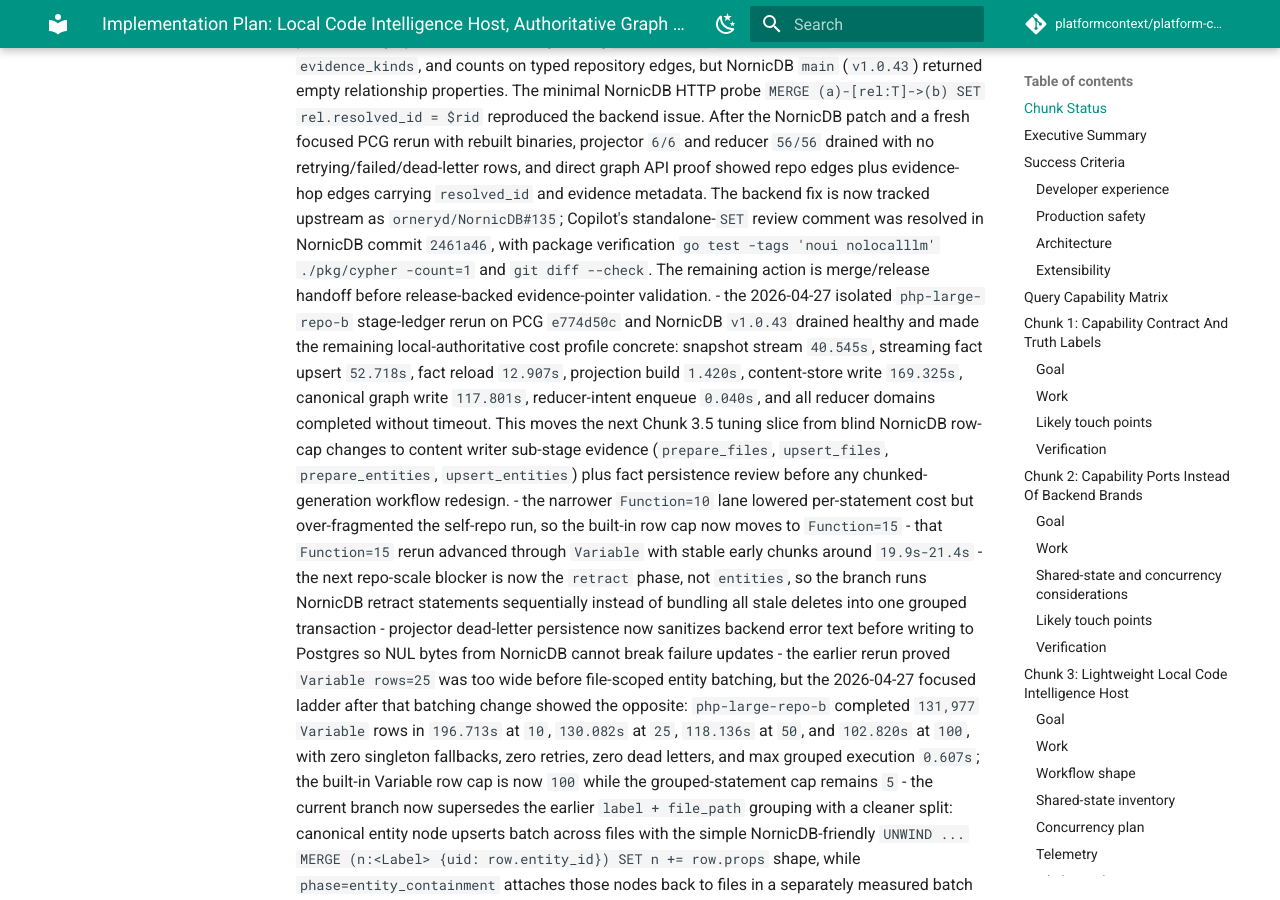
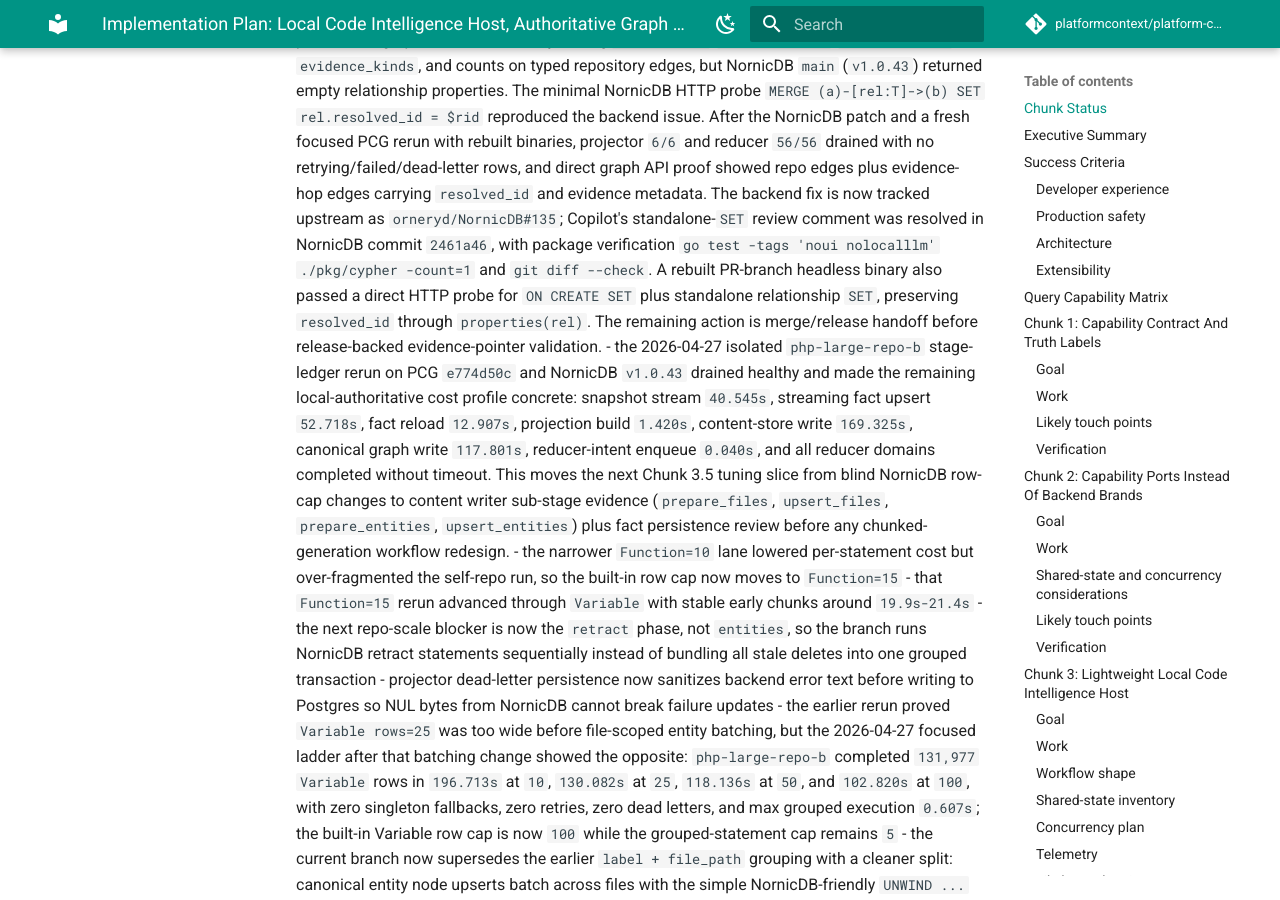
Before and after one commit to platformcontext/platform-context-graph, an MkDocs documentation site: the page built from docs/docs/adrs/2026-04-20-embedded-local-backends-implementation-plan.md, in a window 1280 px wide and 900 px high, scrolled down 14364 px. Built offline with MkDocs 1.6.1 and Material for MkDocs 9.7.7, drawn with Linux system fonts in a browser that asks for light colours; comment, search, counter and statistics services are not loaded.

Commit message:
Record NornicDB relationship property runtime proof

```diff
--- a/docs/docs/adrs/2026-04-20-embedded-local-backends-implementation-plan.md
+++ b/docs/docs/adrs/2026-04-20-embedded-local-backends-implementation-plan.md
@@ -59,8 +59,10 @@
   `orneryd/NornicDB#135`; Copilot's standalone-`SET` review comment was
   resolved in NornicDB commit `2461a46`, with package verification
   `go test -tags 'noui nolocalllm' ./pkg/cypher -count=1` and `git diff --check`.
-  The remaining action is merge/release handoff before release-backed
-  evidence-pointer validation.
+  A rebuilt PR-branch headless binary also passed a direct HTTP probe for
+  `ON CREATE SET` plus standalone relationship `SET`, preserving `resolved_id`
+  through `properties(rel)`. The remaining action is merge/release handoff
+  before release-backed evidence-pointer validation.
 - the 2026-04-27 isolated `php-large-repo-b` stage-ledger rerun on PCG `e774d50c` and NornicDB `v1.0.43` drained healthy and made the remaining local-authoritative cost profile concrete: snapshot stream `40.545s`, streaming fact upsert `52.718s`, fact reload `12.907s`, projection build `1.420s`, content-store write `169.325s`, canonical graph write `117.801s`, reducer-intent enqueue `0.040s`, and all reducer domains completed without timeout. This moves the next Chunk 3.5 tuning slice from blind NornicDB row-cap changes to content writer sub-stage evidence (`prepare_files`, `upsert_files`, `prepare_entities`, `upsert_entities`) plus fact persistence review before any chunked-generation workflow redesign.
 - the narrower `Function=10` lane lowered per-statement cost but over-fragmented the self-repo run, so the built-in row cap now moves to `Function=15`
 - that `Function=15` rerun advanced through `Variable` with stable early chunks around `19.9s-21.4s`
```
Also changed, not shown: docs/docs/adrs/2026-04-22-nornicdb-graph-backend-candidate.md (+3 -1 lines), docs/docs/adrs/2026-04-28-reducer-throughput-and-nornicdb-concurrency-plan.md (+1 -1 lines).
